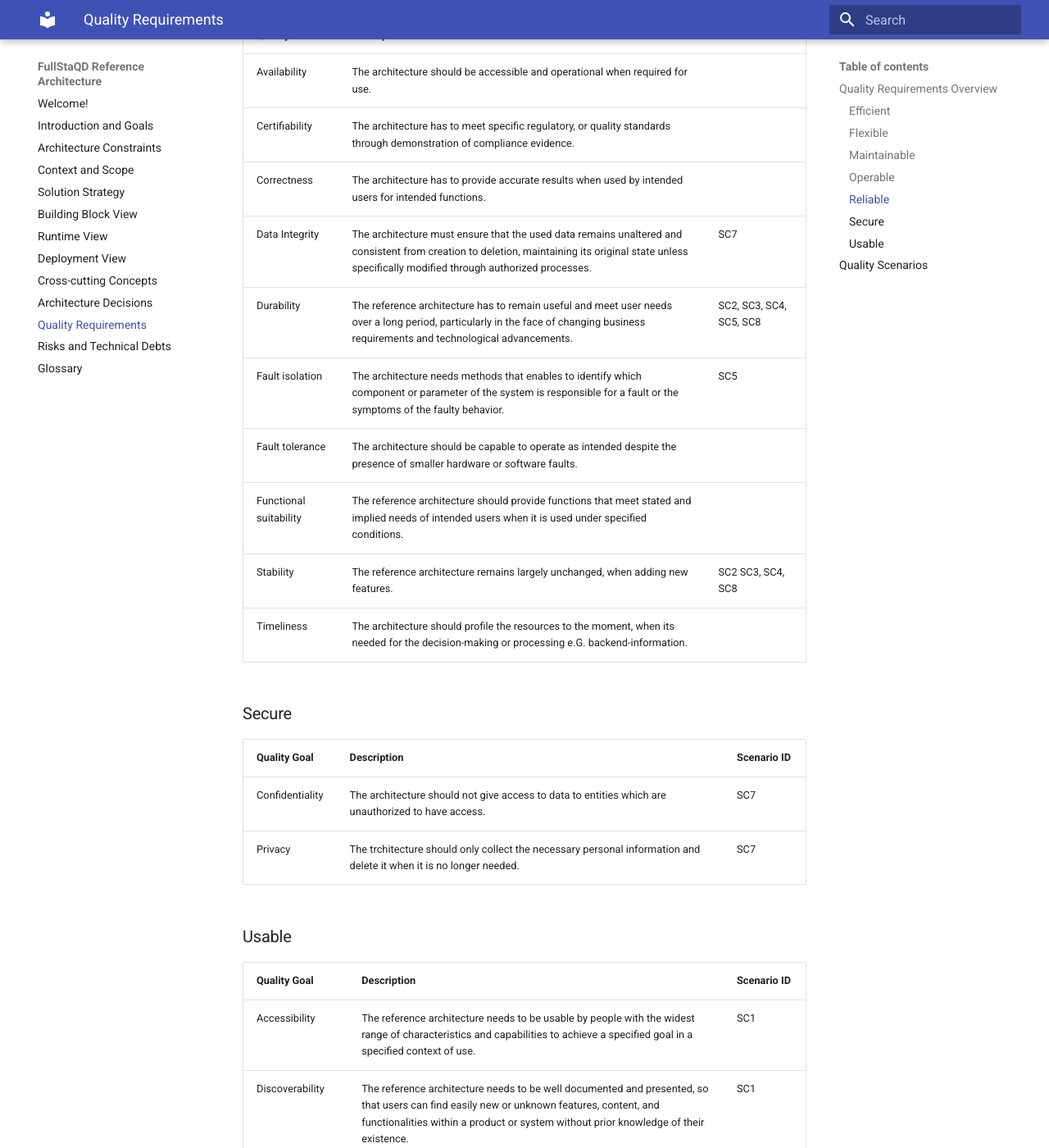
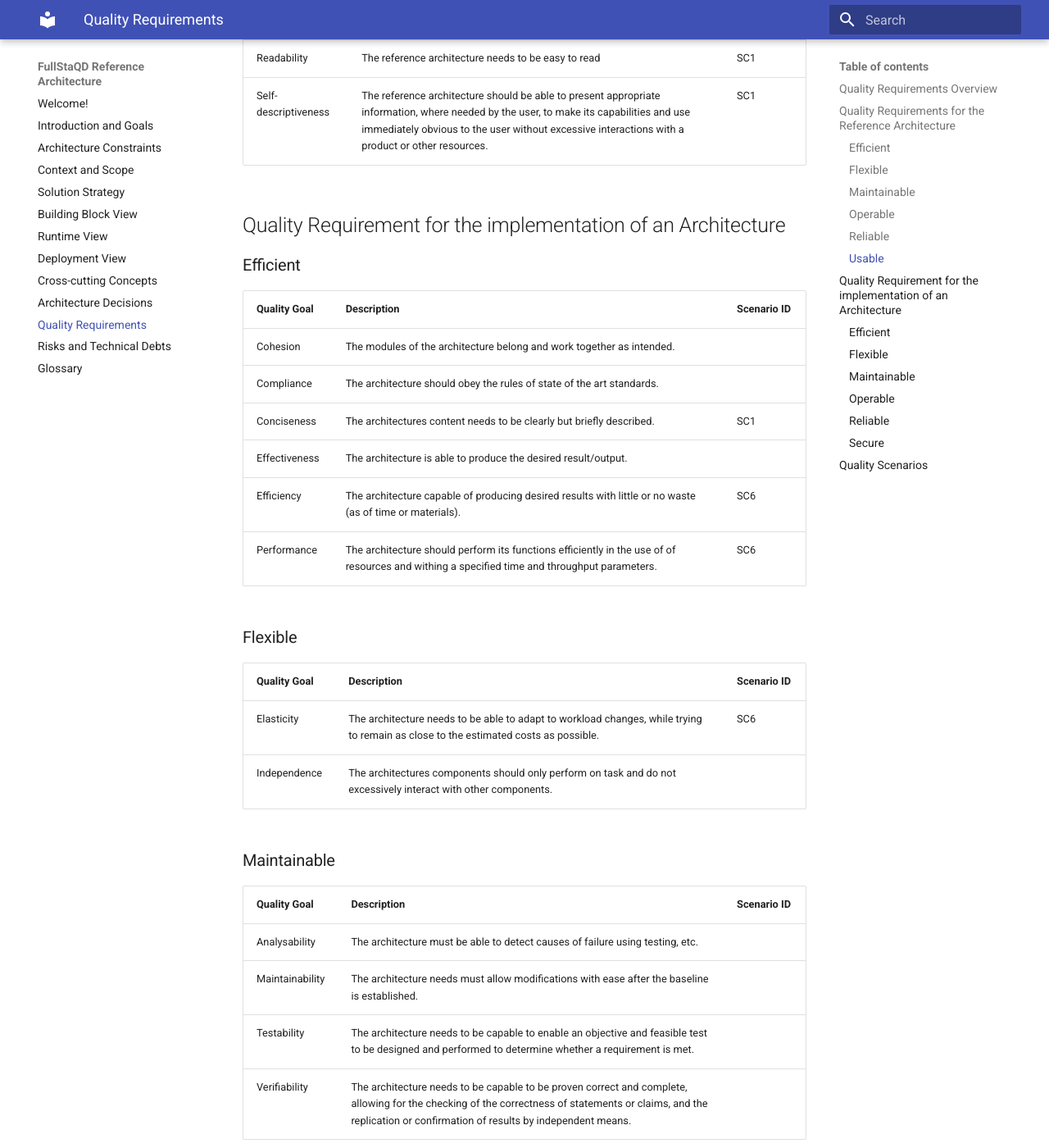
Before and after one commit to FullStaQD/architecture, an MkDocs documentation site: the page built from docs/10_quality_requirements.md, in a window 1280 px wide and 1400 px high, scrolled down 3351 px. Shown: the whole window at 82% size. Built offline with MkDocs 1.6.1 and Material for MkDocs 9.7.7, drawn with Linux system fonts in a browser that asks for light colours; some of the changed text lies outside the part shown.

Commit message:
Update 10_quality_requirements.md
Signed-off-by: RinorKIT <tc4656@kit.edu>

```diff
--- a/docs/10_quality_requirements.md
+++ b/docs/10_quality_requirements.md
@@ -1,24 +1,21 @@
 # Quality Requirements {#section-quality-scenarios}
-As briefly mentioned in the 'Introduction and Goals' section, there are quality goals, we want to achieve in the FullStaQD reference architecture.
+As briefly mentioned in the [Introduction and Goals section](./01_introduction_and_goals.md), there are quality goals, we want to achieve in the FullStaQD reference architecture.
 In this section, we want to describe these goals in more detail and want to present some scenarios, in which they are needed.
 
 ## Quality Requirements Overview {#_quality_requirements_overview}
 We sort the quality requirements after the [arc42 quality model](https://quality.arc42.org/qualities/). Afterwards, we present the scenarios that can appear in the reference architecture, and we define which quality goal needs to be fulfilled in each scenario. We use "reference architecture" to define the quality goals of the concept and "architecture" for the realization of such an architecture.
+
+
+## Quality Requirements for the Reference Architecture
 
 ### Efficient
 
 | Quality Goal  | Description | Scenario ID |
 | ------------- | ------------- |  ------------- |
 | Coherence    | The reference architecture is logically or aesthetically ordered or integrated.  | SC1 |
-| Cohesion  | The modules of the architecture belong and work together as intended. | |
-| Compliance  | The architecture should obey the rules of state of the art standards.  | |
-| Conciseness | The architectures content needs to be clearly but briefly described.  | SC1 |
-| Effectiveness  | The architecture is able to produce the desired result/output. | |
-| Efficiency  | The architecture capable of producing desired results with little or no waste (as of time or materials). | SC6  |
-| Latency | The time delay of some changes in the reference architecture should be minimal.  |  |
-| Performance | The architecture should perform its functions efficiently in the use of of resources and withing a specified time and throughput parameters.  | SC6 |
+| Latency | The data transmission latency between components e.G. between quantum device and QEC decoder must be minimised.  |  |
 | Profitability  | The reference architecture needs to be profitable in an industrial sense.  | |
-| Resource utilization | The reference architecture doesnt use more than the specified amount of resources to perform its function under specified conditions.  | SC6 |
+| Resource utilization | The quantum compiler should optimise quantum programs in order to minimise the number of required qubits and gates.  | SC6 |
 | Simplicity  | The reference architecture needs to be easy to read, understand, and correctly modify.  | SC1 |
 | Sustainability  | The reference architecture has to meet the needs of the present without compromising the ability of future generations to meet their own needs. It emphasizes the long-term viability, resilience, and adaptability of the system, considering environmental, economic, and social factors.  | SC2, SC3, SC8 |
 
@@ -26,38 +23,30 @@ We sort the quality requirements after the [arc42 quality model](https://quality
 
 | Quality Goal  | Description |  Scenario ID |
 | ------------- | ------------- | ------------- |
-| Adaptability  | The reference architecture needs to be capable to be effectively and efficiently adapted for or transferred to different hardware, software or other operational or usage environments. | SC2, SC3, SC4 |
+| Adaptability  | The reference architecture needs to be capable to be effectively and efficiently adapted for or transferred to different hardware. | SC2, SC3, SC4 |
 | Agility  | The reference architecture can be rapidly changed, if needed.  | SC2, SC3, SC4, SC5, SC8|
 | Composability  | The components of the reference architecture should be exchangeable with equivalent components e.G. different hardware backends. |  |
 | Configurability | The components of the reference architecture needs to be configurable to support specific needs of the user and be more adaptable. | SC2, SC3, SC4, SC8 |
-| Elasticity  | The architecture needs to be able to adapt to workload changes, while trying to remain as close to the estimated costs as possible. | SC6 |
 | Evolvability  | The reference architecture needs to adapt to changes in its environment, requirements, and implementation technologies in a cost-effective way.  | SC2, SC3, SC5, SC8 |
-| Extensibility  | The reference architecture needs to be able to add new features or functions.  | SC2, SC3, SC4  |
-| Independence  | The architectures components should only perform on task and do not excessively interact with other components. | |
-| Integrability  | The reference architecture can integrate software components or systems with ease.  | SC2, SC3, SC4, SC8|
+| Extensibility  | We want to be able to extend quantum software systems with new compilation passes, problem transformations and applications.  | SC2, SC3, SC4  |
+| Integrability  | The reference architecture can integrate software components or systems with ease into the existing IT infrastructure of stakeholders.  | SC2, SC3, SC4, SC8|
 | Interchangeability | The reference architecture should be interchangeable, which allows it to substitute one component, part, or element with another of the same type without requiring modifications to the system or loss of functionality. | SC3 |
 | Internationalization  | The reference architecture should be understandable to an international audience. | |
-| Scalability  | Because of the rapidly evolving field of quantum technology, the reference architecture should be scalable. | SC8 |
+| Scalability  | Because of the rapidly evolving field of quantum technology, the reference architecture should be scalable in terms of job size, kernel amount, .... | SC8 |
 
 
 ### Maintainable
 
 | Quality Goal  | Description |  Scenario ID |
 | ------------- | ------------- | ------------- |
-| Analysability  | The architecture must be able to detect causes of failure using testing, etc.  | |
-| Maintainability  | The architecture needs to be maintainable to modifications after the baseline is established. | |
-| Modularity  | The reference architecture needs to be capability o to limit changes to one component from affecting other components. | SC3 |
+| Modularity  | The reference architecture needs to be capability to limit changes to one component from affecting other components e.G. exchanging quantum hardware. | SC3 |
 | Updateability  | The reference architecture needs to be capable to efficiently receive, install, and integrate updates, patches, security fixes, and minor enhancements while maintaining system integrity and minimizing service disruption. | SC5 |
-| Testability  | The architecture needs to be capable to enable an objective and feasible test to be designed and performed to determine whether a requirement is met. | |
-| Verifiability  | The architecture  needs to be capable to be proven correct and complete, allowing for the checking of the correctness of statements or claims, and the replication or confirmation of results by independent means.  | |
 
 ### Operable
 
 | Quality Goal  | Description |  Scenario ID |
 | ------------- | ------------- | ------------- |
-| Auditability  | The architecture must fullfil certain checks to be realized  | |
 | Interoperability  | The reference architecture should be able to work with other products or systems.  | SC2, SC3, SC4, SC8 |
-| Learnability  | The reference architectures functions should be learnable within a specified amount of time. | SC1 |
 | Understandability  | The reference architecture should be presented so that (somebody) can easily comprehend it.   | SC1 |
 
 
@@ -65,26 +54,9 @@ We sort the quality requirements after the [arc42 quality model](https://quality
 
 | Quality Goal  | Description |  Scenario ID |
 | ------------- | ------------- | ------------- |
-| Availability  | The architecture should be accessible and operational when required for use.  | |
-| Certifiability  | The architecture has to meet specific regulatory,  or quality standards through demonstration of compliance evidence.  | |
-| Correctness | The architecture has to provide accurate results when used by intended users for intended functions. | |
-| Data Integrity  | The architecture must ensure that the used data remains unaltered and consistent from creation to deletion, maintaining its original state unless specifically modified through authorized processes. | SC7 |
 | Durability | The reference architecture has to remain useful and meet user needs over a long period, particularly in the face of changing business requirements and technological advancements.  | SC2, SC3, SC4, SC5, SC8 |
-| Fault isolation  | The architecture needs methods that enables to identify which component or parameter of the system is responsible for a fault or the symptoms of the faulty behavior.  | SC5 |
-| Fault tolerance  | The architecture should be capable to operate as intended despite the presence of smaller hardware or software faults. | |
 | Functional suitability  | The reference architecture should provide functions that meet stated and implied needs of intended users when it is used under specified conditions. | |
 | Stability  |  The reference architecture remains largely unchanged, when adding new features. | SC2 SC3, SC4, SC8  |
-| Timeliness | The architecture should profile the resources to the moment, when its needed for the decision-making or processing e.G. backend-information.| |
-
-
-
-### Secure
-
-| Quality Goal  | Description |  Scenario ID |
-| ------------- | ------------- |  ------------- |
-| Confidentiality  | The architecture should not give access to data to entities which are unauthorized to have access.  | SC7 |
-| Privacy | The trchitecture should only collect the necessary personal information and delete it when it is no longer needed. | SC7 |
-
 
 ### Usable
 
@@ -99,14 +71,75 @@ We sort the quality requirements after the [arc42 quality model](https://quality
 
 
 
+
+
+## Quality Requirement for the implementation of an Architecture
+
+### Efficient
+
+| Quality Goal  | Description | Scenario ID |
+| ------------- | ------------- |  ------------- |
+| Cohesion  | The modules of the architecture belong and work together as intended. | |
+| Compliance  | The architecture should obey the rules of state of the art standards.  | |
+| Conciseness | The architectures content needs to be clearly but briefly described.  | SC1 |
+| Effectiveness  | The architecture is able to produce the desired result/output. | |
+| Efficiency  | The architecture capable of producing desired results with little or no waste (as of time or materials). | SC6  |
+| Performance | The architecture should perform its functions efficiently in the use of of resources and withing a specified time and throughput parameters.  | SC6 |
+
+
+### Flexible
+
+| Quality Goal  | Description |  Scenario ID |
+| ------------- | ------------- | ------------- |
+| Elasticity  | The architecture needs to be able to adapt to workload changes, while trying to remain as close to the estimated costs as possible. | SC6 |
+| Independence  | The architectures components should only perform on task and do not excessively interact with other components. | |
+
+### Maintainable
+
+| Quality Goal  | Description |  Scenario ID |
+| ------------- | ------------- | ------------- |
+| Analysability  | The architecture must be able to detect causes of failure using testing, etc.  | |
+| Maintainability  | The architecture needs must allow modifications with ease after the baseline is established. | |
+| Testability  | The architecture needs to be capable to enable an objective and feasible test to be designed and performed to determine whether a requirement is met.  | |
+| Verifiability  | The architecture  needs to be capable to be proven correct and complete, allowing for the checking of the correctness of statements or claims, and the replication or confirmation of results by independent means.  | |
+
+### Operable
+
+| Quality Goal  | Description |  Scenario ID |
+| ------------- | ------------- | ------------- |
+| Auditability  | The architecture must fullfil certain checks to be realized  | |
+
+
+### Reliable
+
+| Quality Goal  | Description |  Scenario ID |
+| ------------- | ------------- | ------------- |
+| Availability  | The architecture should be accessible and operational when required for use.  | |
+| Certifiability  | The architecture has to meet specific regulatory,  or quality standards through demonstration of compliance evidence.  | |
+| Correctness | The architecture has to provide accurate results when used by intended users for intended functions. | |
+| Data Integrity  | The architecture must ensure that the used data remains unaltered and consistent from creation to deletion, maintaining its original state unless specifically modified through authorized processes. | SC7 |
+| Fault isolation  | The architecture needs methods that enables to identify which component or parameter of the system is responsible for a fault or the symptoms of the faulty behavior.  | SC5 |
+| Fault tolerance  | The architecture should be capable to operate as intended despite the presence of  hardware or software faults. | |
+
+
+
+### Secure
+
+| Quality Goal  | Description |  Scenario ID |
+| ------------- | ------------- |  ------------- |
+| Confidentiality  | The architecture should not give access to data to entities which are unauthorized to have access.  | SC7 |
+| Privacy | The architecture should only collect the necessary personal information and delete it when it is no longer needed. | SC7 |
+
+
+
 ## Quality Scenarios {#_quality_scenarios}
 Scenario ID | Scenario  | Description |
 |-------------| ------------- | ------------- |
-| SC1 | Getting Introduced to the Architecture  | A new user (idepedently of his background) wants to learn about the architecture and use it.  |
-| SC2 | New Programming Language  | A new programming language for quantum computing is introduced and is not represented in the reference architecture. |
-| SC3 | New Hardware Provider  | A new hardware is introduced, which should be integrated into the reference architecture |
-| SC4 | Integration of HPC  | A Stakeholder wants to use a program, which needs a HPC and a quantum processor.  |
-| SC5 | Errors in the Architecture  | A Stakeholder finds an undefined space or error in the reference architecture  |
-| SC6 | Cost Estimation of Quantum Program  | A Stakeholder pays a certain amount of money per time period for his program and needs information how long his program runs.  |
+| SC1 | Getting Introduced to the Architecture  | A new user (idepedently of his background) can understand the architecture with ease and use it  |
+| SC2 | New Programming Language  | A new programming language for quantum computing is introduced, is not represented in the reference architecture and can easily be integrated. |
+| SC3 | New Hardware Provider  | A new hardware is introduced, which should be integrated with ease into the reference architecture. |
+| SC4 | Integration of HPC  | The possibility that a Stakeholder wants to use a program, which needs a HPC and a quantum processor.  |
+| SC5 | Errors in the Architecture  | A Stakeholder finds an undefined space or error in the reference architecture and can report it.  |
+| SC6 | Cost Estimation of Quantum Program  | A Stakeholder pays a certain amount of money per time period for his program and gets information how long his program runs.  |
 | SC7 | Running a job   | When a job is run in architecture, the job content must be protected from outside interference to prevent research from being accessed.|
-| SC8 | A new architecture is introduced  | A new architecture/stack for the quantum eco system is introduced, which may or may not be similar to our reference architecture.  |
+| SC8 | A new architecture is introduced  | A new architecture/stack for the quantum eco system is introduced, which may or may not be similar to our reference architecture can be integrated.   |
```
